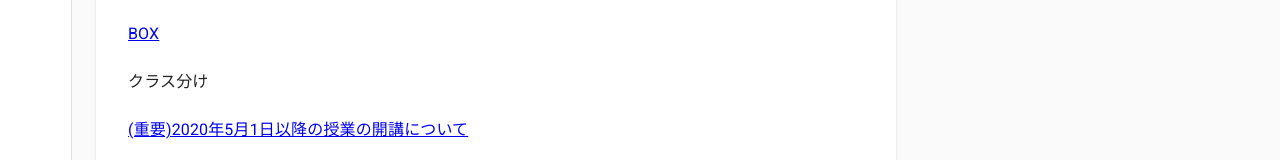
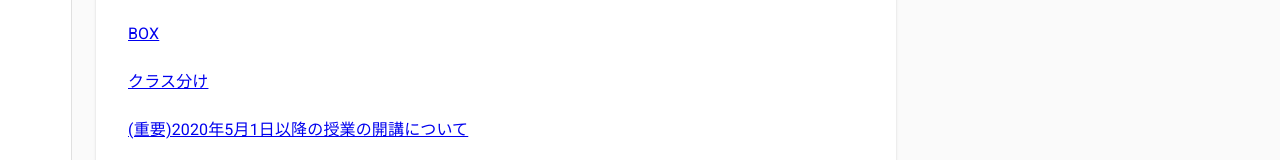
Before and after one commit to wipiano/tus-2s-2020, a React (Create React App) app in the folder src/: page /links in a window 1280 px wide. Shown: the part 390-550 px from the top of the page. Built offline with nearby package versions, Linux system fonts and the light colour scheme.

Commit message:
クラス分けリンク修正

```diff
--- a/src/src/components/Links.tsx
+++ b/src/src/components/Links.tsx
@@ -42,7 +42,9 @@ const Links: React.FC = () => {
                     </ListItemText>
                 </ListItem>
                 <ListItem>
-                    <ListItemText href="https://class.admin.tus.ac.jp/up/faces/up/po/pPoa0202A.jsp?fieldId=form1:Poa00201A:htmlParentTable:3:htmlDetailTbl:1:linkEx1">クラス分け</ListItemText>
+                    <ListItemText >
+                        <OuterLink href="https://class.admin.tus.ac.jp/up/faces/up/po/pPoa0202A.jsp">クラス分け</OuterLink>
+                    </ListItemText>
                 </ListItem>
                 <ListItem>
                     <ListItemText>
```
